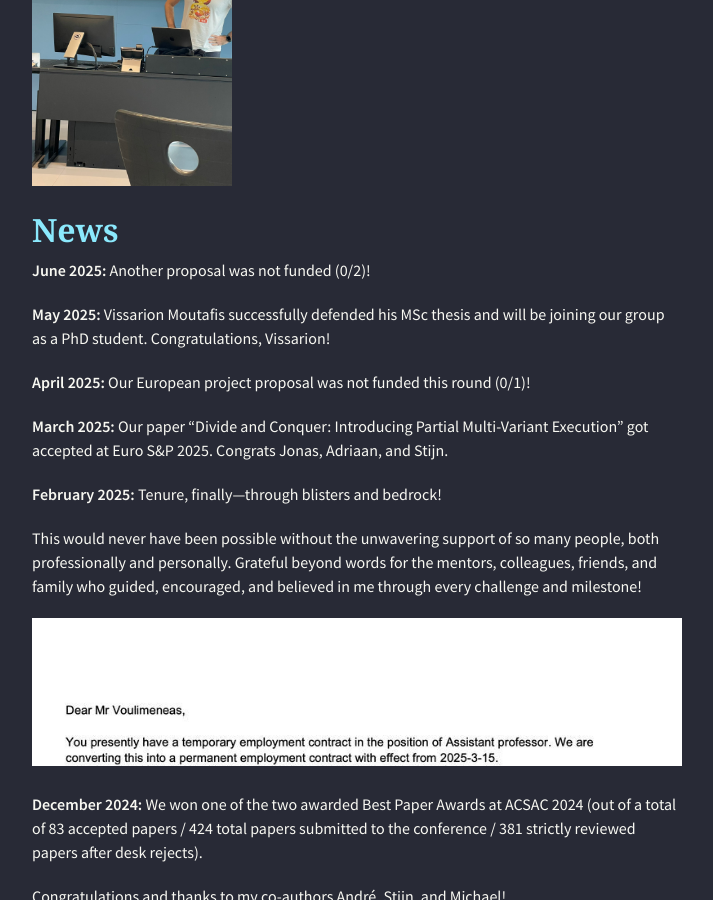
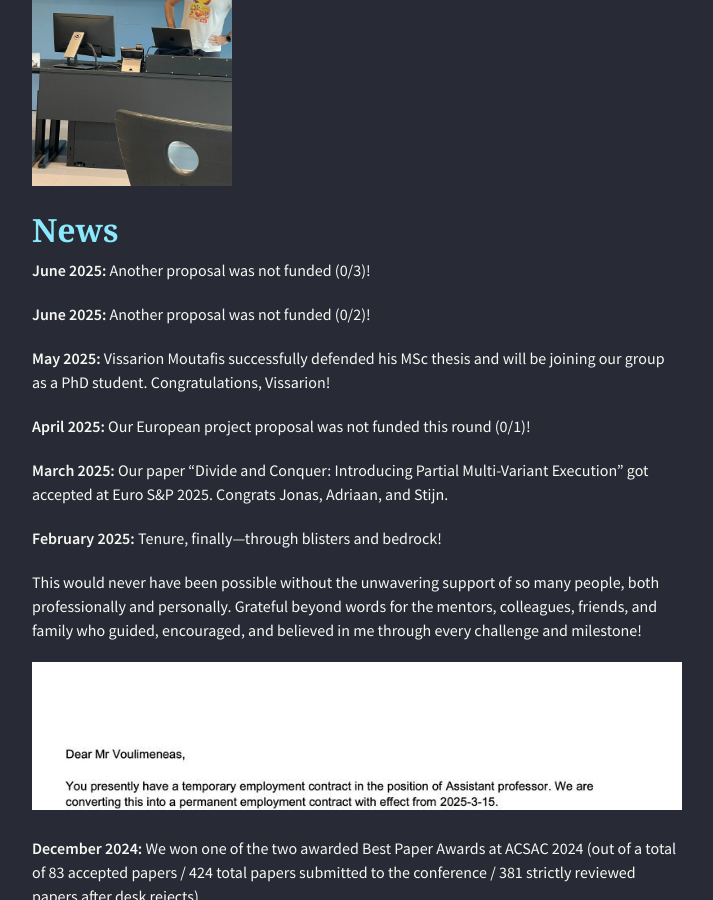
Before and after one commit to alexios-voulimeneas/alexios-voulimeneas.github.io, a Jekyll site: the page built from index.md, in a window 1280 px wide and 900 px high, scrolled down 379 px. Shown: the whole window, without its empty margins (283-996 px from the left). Built offline with Jekyll 4.4.1, drawn with Linux system fonts in a browser that asks for light colours; nearby versions of some CDN libraries; the repository's description, which GitHub fills in, is left out.

Commit message:
Update index.md

```diff
--- a/index.md
+++ b/index.md
@@ -5,6 +5,8 @@ layout: default
 <img src="466324559_4220271878199649_4803618349885448783_n.jpg" width="200">
 
 ## [](#header-2)News
+
+**June 2025:** Another proposal was not funded (0/3)!
 
 **June 2025:** Another proposal was not funded (0/2)!
 
```
